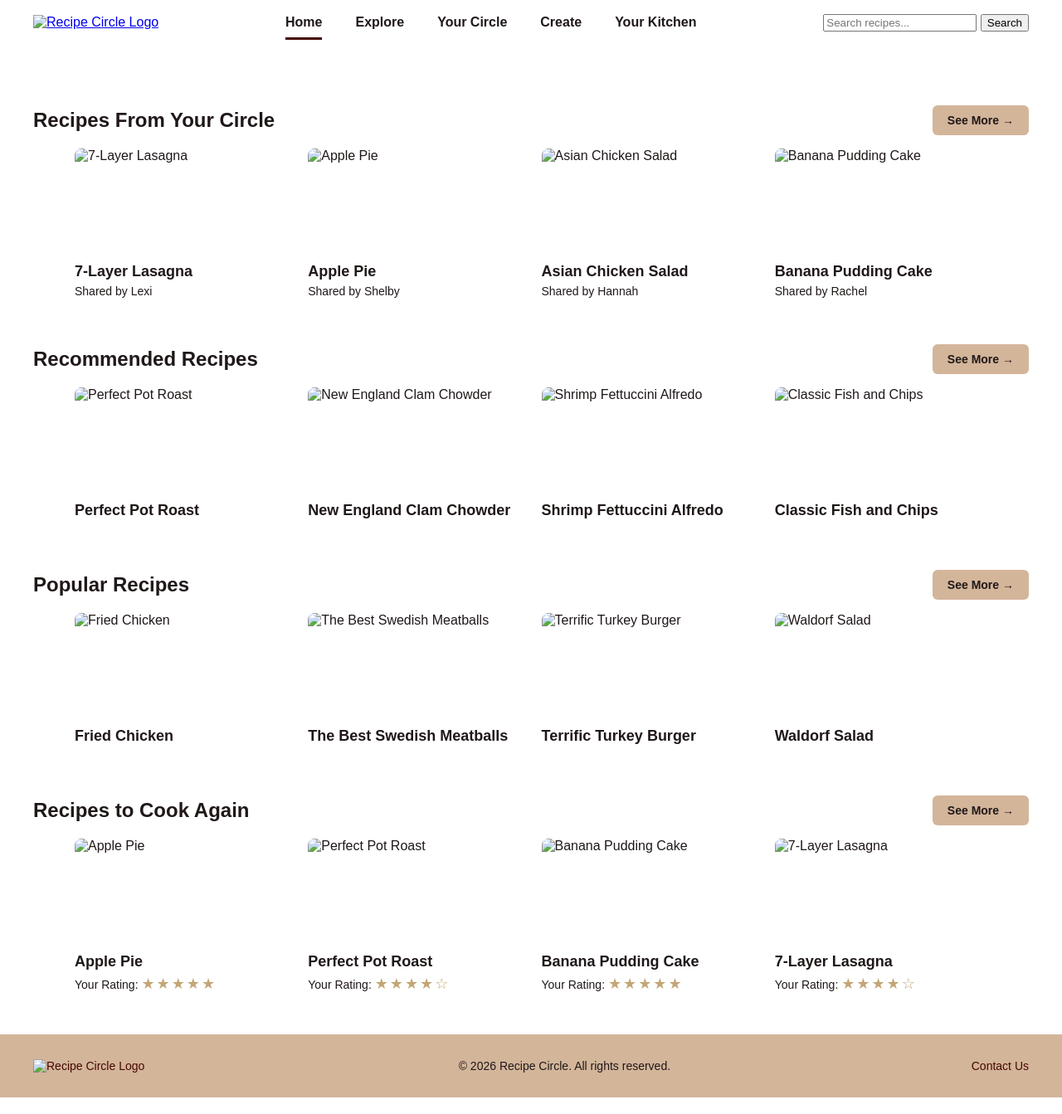
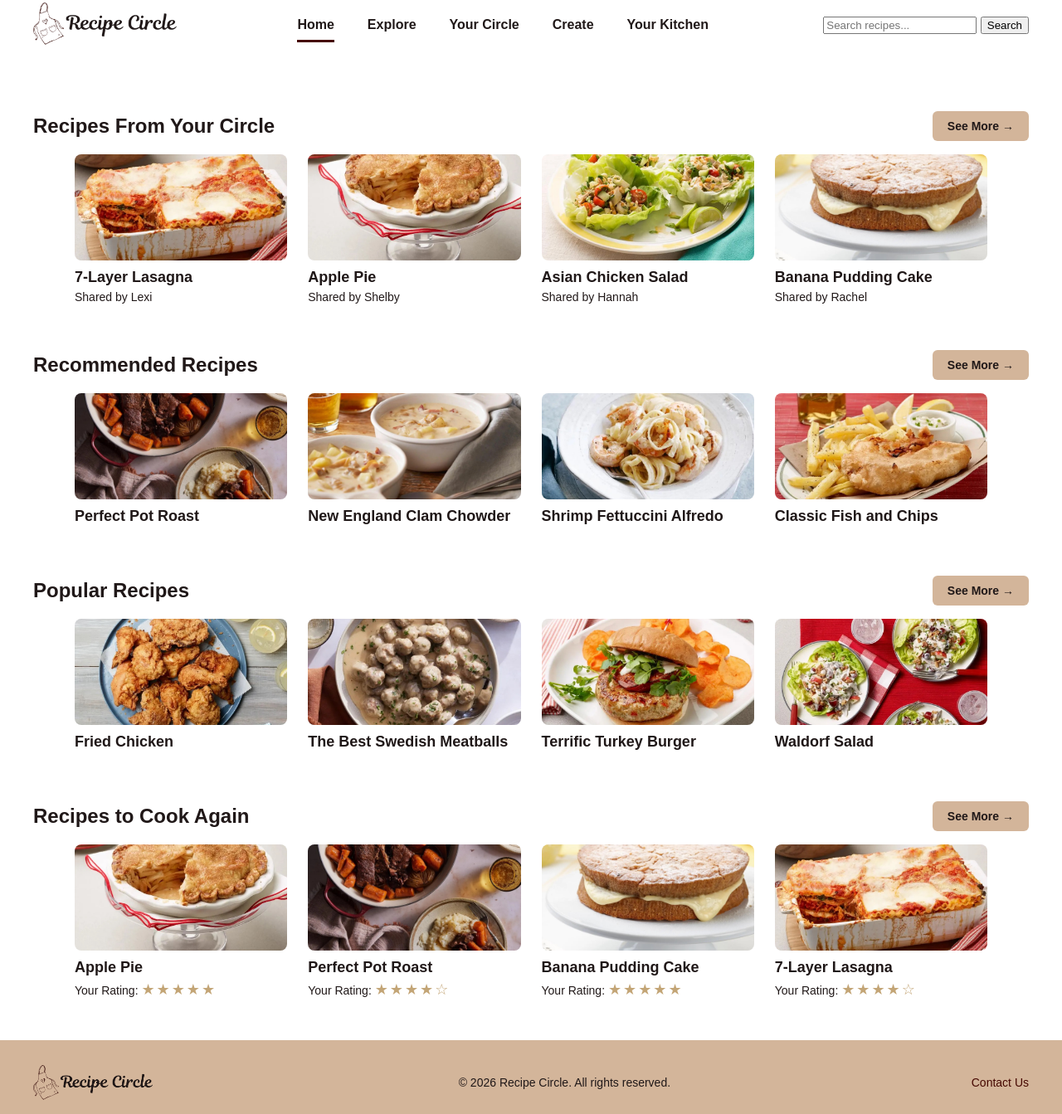
Before and after one commit to pjacks44-Jackson/CIS300-F-26-Jackson, a plain HTML site: page index.html in a window 1280 px wide. Shown: the part 17-1360 px from the top of the page at 83% size. Drawn offline with Linux system fonts and the light colour scheme.

Commit message:
Add files via upload

```diff
--- a/index.html
+++ b/index.html
@@ -10,7 +10,7 @@
     <header>
       <div class="header-content">
         <a href="index.html">
-          <img src="Images/logo.png" alt="Recipe Circle Logo" />
+          <img src="logo.png" alt="Recipe Circle Logo" />
         </a>
 
         <nav>
@@ -42,7 +42,7 @@
         <div class="recipe-grid">
           <article class="recipe-card">
             <div class="recipe-image">
-              <img src="Images/7-Layer Lasagna.jpeg" alt="7-Layer Lasagna" />
+              <img src="7-Layer Lasagna.jpeg" alt="7-Layer Lasagna" />
             </div>
             <h3>7-Layer Lasagna</h3>
             <p>Shared by Lexi</p>
@@ -50,7 +50,7 @@
 
           <article class="recipe-card">
             <div class="recipe-image">
-              <img src="Images/Apple Pie.jpeg" alt="Apple Pie" />
+              <img src="Apple Pie.jpeg" alt="Apple Pie" />
             </div>
             <h3>Apple Pie</h3>
             <p>Shared by Shelby</p>
@@ -58,10 +58,7 @@
 
           <article class="recipe-card">
             <div class="recipe-image">
-              <img
-                src="Images/Asian Chicken Salad.jpeg"
-                alt="Asian Chicken Salad"
-              />
+              <img src="Asian Chicken Salad.jpeg" alt="Asian Chicken Salad" />
             </div>
             <h3>Asian Chicken Salad</h3>
             <p>Shared by Hannah</p>
@@ -69,10 +66,7 @@
 
           <article class="recipe-card">
             <div class="recipe-image">
-              <img
-                src="Images/Banana Pudding Cake.jpeg"
-                alt="Banana Pudding Cake"
-              />
+              <img src="Banana Pudding Cake.jpeg" alt="Banana Pudding Cake" />
             </div>
             <h3>Banana Pudding Cake</h3>
             <p>Shared by Rachel</p>
@@ -89,10 +83,7 @@
         <div class="recipe-grid">
           <article class="recipe-card">
             <div class="recipe-image">
-              <img
-                src="Images/Perfect Pot Roast.jpeg"
-                alt="Perfect Pot Roast"
-              />
+              <img src="Perfect Pot Roast.jpeg" alt="Perfect Pot Roast" />
             </div>
             <h3>Perfect Pot Roast</h3>
           </article>
@@ -100,7 +91,7 @@
           <article class="recipe-card">
             <div class="recipe-image">
               <img
-                src="Images/New England Clam Chowder.jpeg"
+                src="New England Clam Chowder.jpeg"
                 alt="New England Clam Chowder"
               />
             </div>
@@ -110,7 +101,7 @@
           <article class="recipe-card">
             <div class="recipe-image">
               <img
-                src="Images/Shrimp Fettuccini Alfredo.jpeg"
+                src="Shrimp Fettuccini Alfredo.jpeg"
                 alt="Shrimp Fettuccini Alfredo"
               />
             </div>
@@ -120,7 +111,7 @@
           <article class="recipe-card">
             <div class="recipe-image">
               <img
-                src="Images/Classic Fish and Chips.jpeg"
+                src="Classic Fish and Chips.jpeg"
                 alt="Classic Fish and Chips"
               />
             </div>
@@ -138,7 +129,7 @@
         <div class="recipe-grid">
           <article class="recipe-card">
             <div class="recipe-image">
-              <img src="Images/Fried Chicken.jpeg" alt="Fried Chicken" />
+              <img src="Fried Chicken.jpeg" alt="Fried Chicken" />
             </div>
             <h3>Fried Chicken</h3>
           </article>
@@ -146,7 +137,7 @@
           <article class="recipe-card">
             <div class="recipe-image">
               <img
-                src="Images/The Best Swedish Meatballs.jpeg"
+                src="The Best Swedish Meatballs.jpeg"
                 alt="The Best Swedish Meatballs"
               />
             </div>
@@ -156,7 +147,7 @@
           <article class="recipe-card">
             <div class="recipe-image">
               <img
-                src="Images/Terrific Turkey Burger.jpeg"
+                src="Terrific Turkey Burger.jpeg"
                 alt="Terrific Turkey Burger"
               />
             </div>
@@ -165,7 +156,7 @@
 
           <article class="recipe-card">
             <div class="recipe-image">
-              <img src="Images/Waldorf Salad.jpeg" alt="Waldorf Salad" />
+              <img src="Waldorf Salad.jpeg" alt="Waldorf Salad" />
             </div>
             <h3>Waldorf Salad</h3>
           </article>
@@ -181,7 +172,7 @@
         <div class="recipe-grid">
           <article class="recipe-card">
             <div class="recipe-image">
-              <img src="Images/Apple Pie.jpeg" alt="Apple Pie" />
+              <img src="Apple Pie.jpeg" alt="Apple Pie" />
             </div>
             <h3>Apple Pie</h3>
             <p>Your Rating: <span class="stars">★★★★★</span></p>
@@ -189,10 +180,7 @@
 
           <article class="recipe-card">
             <div class="recipe-image">
-              <img
-                src="Images/Perfect Pot Roast.jpeg"
-                alt="Perfect Pot Roast"
-              />
+              <img src="Perfect Pot Roast.jpeg" alt="Perfect Pot Roast" />
             </div>
             <h3>Perfect Pot Roast</h3>
             <p>Your Rating: <span class="stars">★★★★☆</span></p>
@@ -200,10 +188,7 @@
 
           <article class="recipe-card">
             <div class="recipe-image">
-              <img
-                src="Images/Banana Pudding Cake.jpeg"
-                alt="Banana Pudding Cake"
-              />
+              <img src="Banana Pudding Cake.jpeg" alt="Banana Pudding Cake" />
             </div>
             <h3>Banana Pudding Cake</h3>
             <p>Your Rating: <span class="stars">★★★★★</span></p>
@@ -211,7 +196,7 @@
 
           <article class="recipe-card">
             <div class="recipe-image">
-              <img src="Images/7-Layer Lasagna.jpeg" alt="7-Layer Lasagna" />
+              <img src="7-Layer Lasagna.jpeg" alt="7-Layer Lasagna" />
             </div>
             <h3>7-Layer Lasagna</h3>
             <p>Your Rating: <span class="stars">★★★★☆</span></p>
@@ -223,11 +208,7 @@
     <footer>
       <div class="footer-content">
         <a href="index.html">
-          <img
-            src="Images/logo.png"
-            alt="Recipe Circle Logo"
-            class="footer-logo"
-          />
+          <img src="logo.png" alt="Recipe Circle Logo" class="footer-logo" />
         </a>
         <p>&copy; 2026 Recipe Circle. All rights reserved.</p>
         <a href="mailto:hello@recipecircle.com">Contact Us</a>
```
